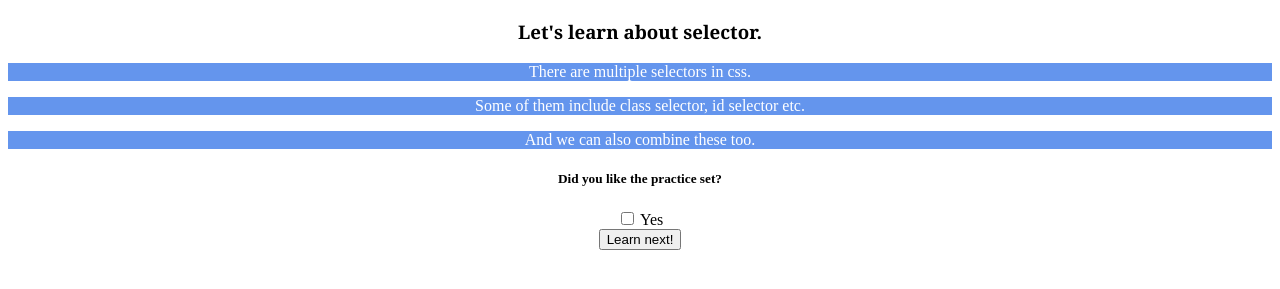
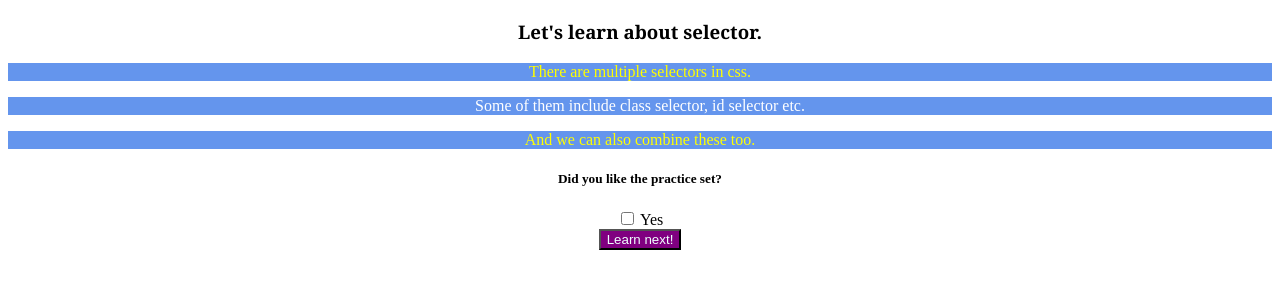
Before and after one commit to mhassan-pro/Learning-HTML, a plain HTML site: page CSS-Practice/Part2(Qs).html in a window 1280 px wide. Shown: the part 67-356 px from the top of the page. Drawn offline with Linux system fonts and the light colour scheme.

Commit message:
Enhance P2Qs.css by adding new button styles, including hover effects, and modifying text color for odd content items.

```diff
--- a/CSS-Practice/P2Qs.css
+++ b/CSS-Practice/P2Qs.css
@@ -12,3 +12,15 @@ h1,h2,h3{
     color: #ffffff;
     background-color:cornflowerblue;
 }
+div button{
+    background-color: purple;
+    color: azure;
+}
+button:hover{
+    color: blue;
+    background-color: yellow;
+}
+.content:nth-of-type(2n+1){
+    color: yellow;
+
+}
```
